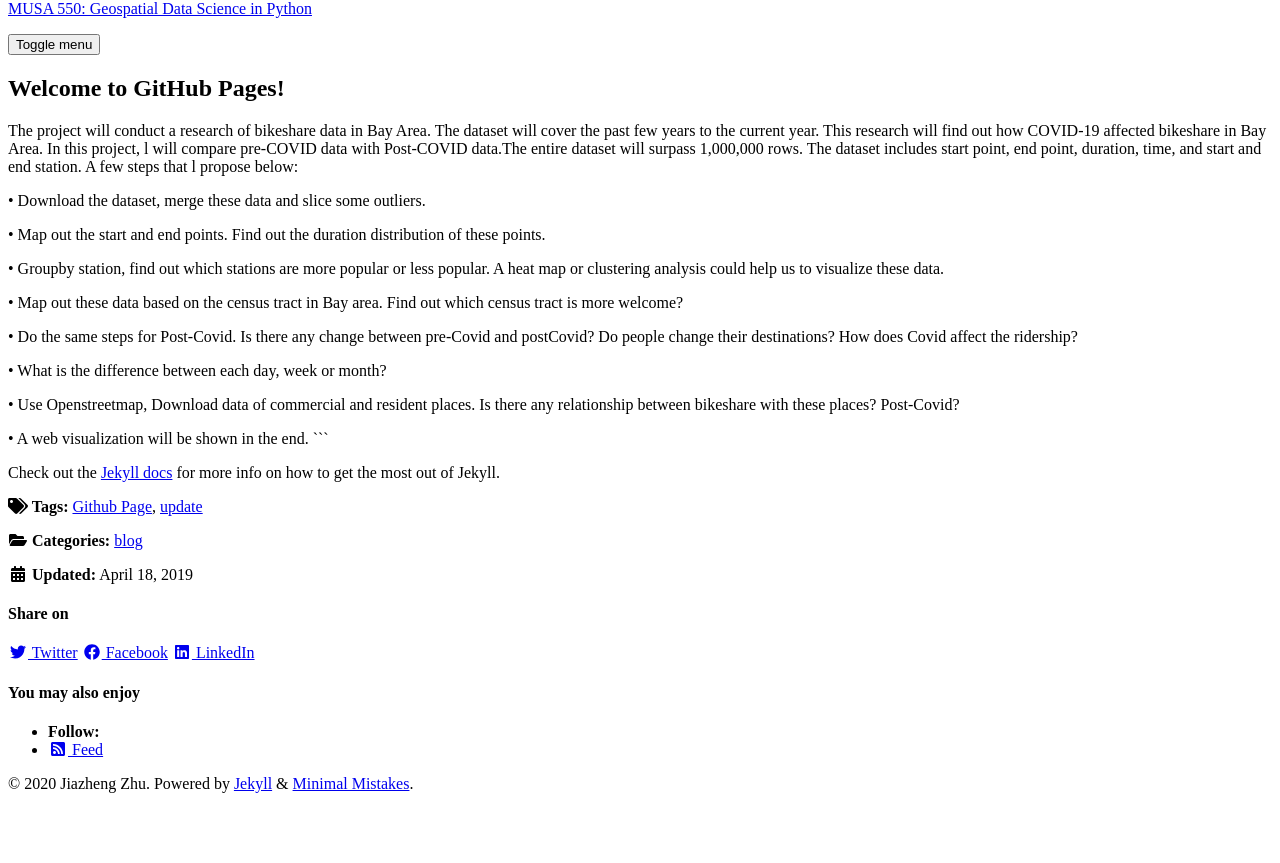
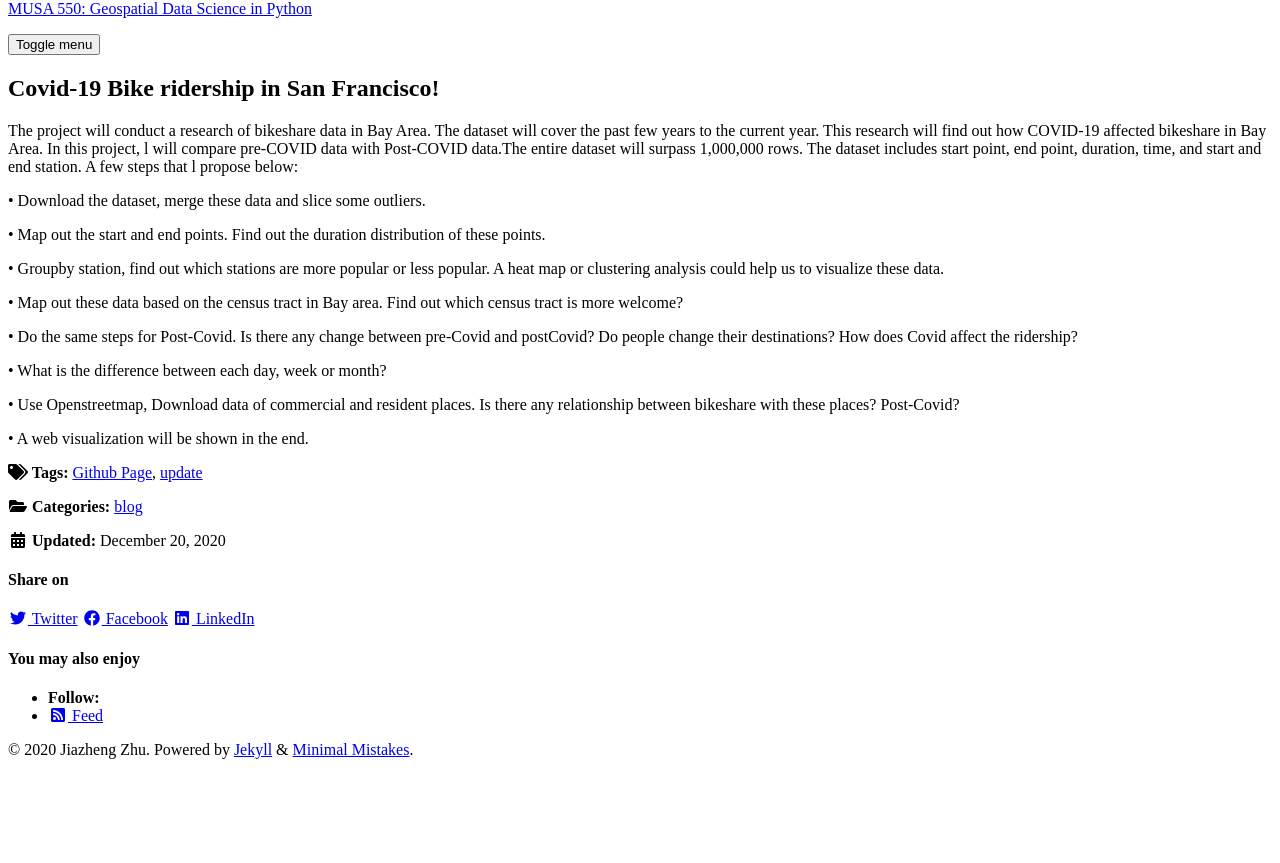
Before and after one commit to djzzhu/MUSA_550_FINAL, a Jekyll site: the page built from _posts/2019-04-18-welcome-to-github-pages.md, in a window 1280 px wide. Shown: the part 108-971 px from the top of the page. Built offline with Jekyll 4.4.1, drawn with Linux system fonts in a browser that asks for light colours; cached includes are drawn as plain includes; nearby versions of some CDN libraries; after the commit the page ends 937 px from its top, so only the background shows below that.

Commit message:
Update 2019-04-18-welcome-to-github-pages.md

````diff
--- a/_posts/2019-04-18-welcome-to-github-pages.md
+++ b/_posts/2019-04-18-welcome-to-github-pages.md
@@ -1,6 +1,6 @@
 ---
-title: "Welcome to GitHub Pages!"
-date: 2019-04-18T15:34:30-04:00
+title: "Covid-19 Bike ridership in San Francisco!"
+date: 2020-12-20T15:34:30-04:00
 categories:
   - blog
 tags:
@@ -25,10 +25,3 @@ The project will conduct a research of bikeshare data in Bay Area. The dataset w
 • Use Openstreetmap, Download data of commercial and resident places. Is there any relationship between bikeshare with these places? Post-Covid?
 
 • A web visualization will be shown in the end.
-```
-
-Check out the [Jekyll docs][jekyll-docs] for more info on how to get the most out of Jekyll.
-
-[jekyll-docs]: https://jekyllrb.com/docs/home
-[jekyll-gh]: https://github.com/jekyll/jekyll
-[jekyll-talk]: https://talk.jekyllrb.com/
````
